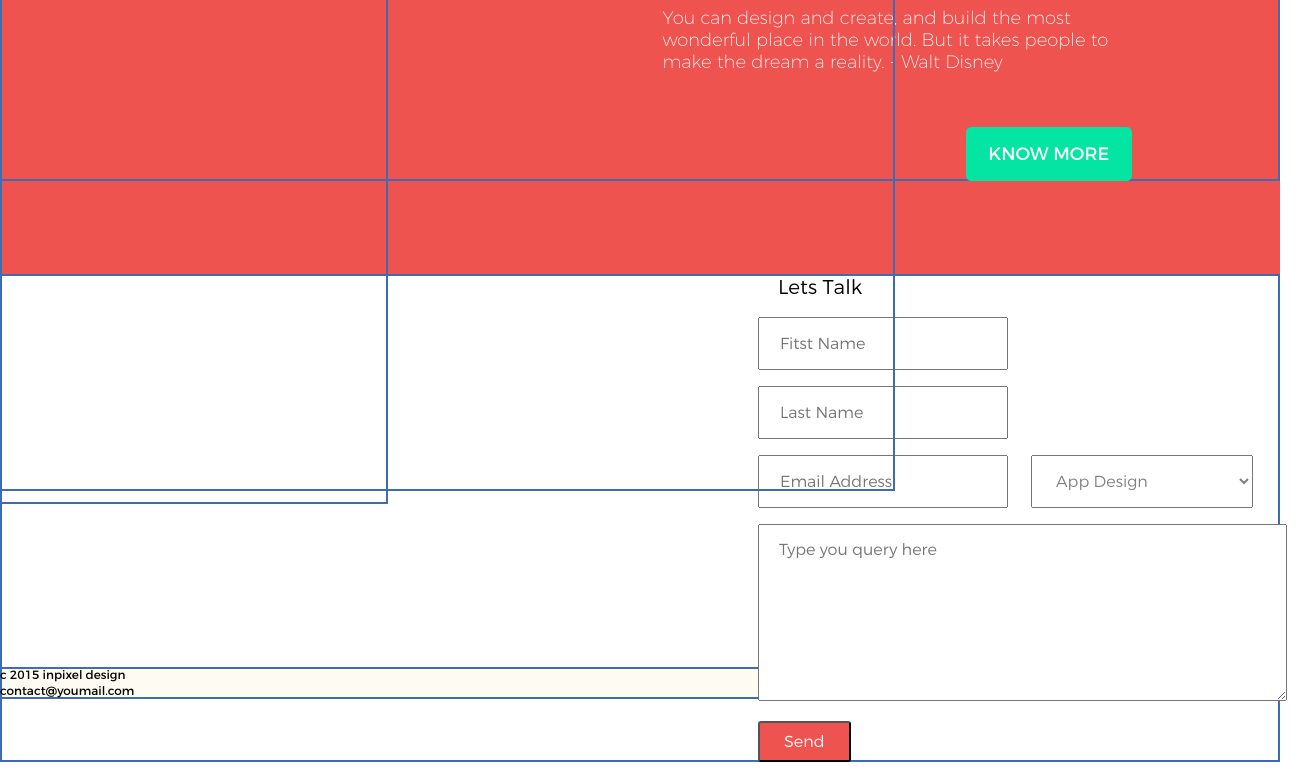
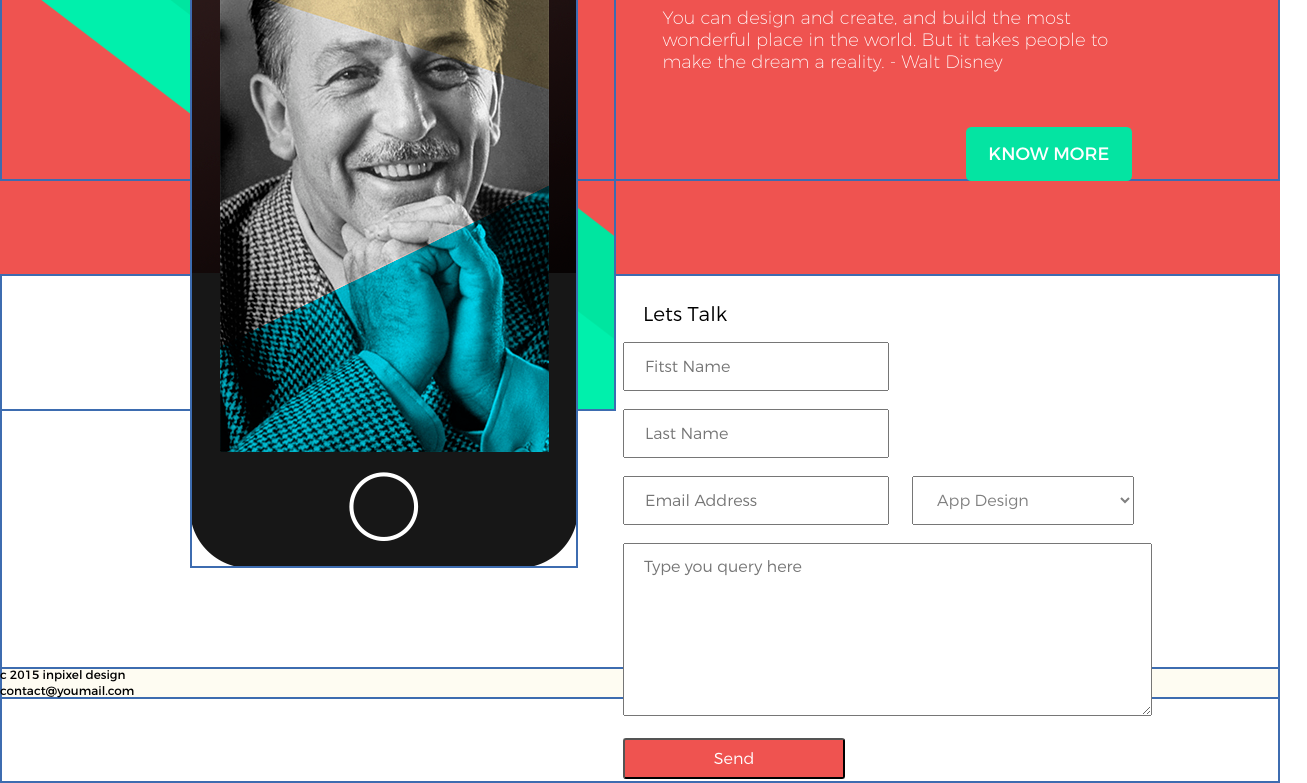
Before and after one commit to shiro1702/test, a plain HTML site: page indipixel/index.html in a window 1280 px wide. Shown: the part 410-1193 px from the top of the page, 1307 px wide, since content can reach past the window. Before the commit the page ends 1172 px from the top, so only its background shows below. Drawn offline with Linux system fonts and the light colour scheme.

Commit message:
browser commit 2
добавление изображения телефона и зеленых элементов

```diff
--- a/indipixel/css/styles.css
+++ b/indipixel/css/styles.css
@@ -116,13 +116,18 @@ height:100%;
 box-shadow: 0 0 0 2px #3d6cb0 inset;
 }
 
+.fullW.bgc11.navigation{
+position:relative;
+z-index:11;
+//box-shadow: 0 0 0 2px #3d6cb0 inset;
+}
+
 .navbartop{
 height:22px;
 }
 .navbar{
 //height:78px;
 min-height: 78px;
-
 
 //text-align:justify;
 text-align-last:justify;
@@ -185,11 +190,17 @@ height:auto;
 color:white;
 text-align:right;
 }
-
+.content .top .center{
+position:relative;
+}
 .content .decor{
-z-index:5;
+z-index:0;
 //display:inline-block;
 position:absolute;
+
+left:-279px;
+top:-80px;
+
 max-width:955px;
 width:69.91vw;
 min-width:419.46px;
@@ -199,13 +210,27 @@ height:62.59vw;
 min-height:375.54px;
 
 box-shadow: 0 0 0 2px #3d6cb0 inset;
+
+background-image:url("../images/greenelement.png");
 }
 .content .phone{
 z-index:10;
 position:absolute;
+left:190px;
+top:64px;
 width:388px;
 height:814px;
 box-shadow: 0 0 0 2px #3d6cb0 inset;
+
+background-image:url("../images/phone.png");
+}
+.content .phone .phonescreen{
+
+width:329px;
+height:583px;
+
+margin:115px auto 0;
+background-image:url("../images/phonescreen.jpg");
 }
 
 .content .Ttext{
@@ -261,15 +286,23 @@ display:inline-block;
 text-align:left;
 max-width:522px;
 width:38.21%;
-min-width:522px;
+min-width:542px;
 
+margin:27px 115px 0 0;
+}
 
-}
 
 .content .bottom .talkform input,select,textarea,.letstalk{
 font-size:16px;
 font-family:"Montserrat-Light";
-padding:14px 20px;
+padding:12px 20px;
+margin:14px 20px 4px 0;
+}
+
+.content .bottom .talkform input,select{
+width:222px;
+}
+.content .bottom .talkform .letstalk{
 margin:16px 20px 0 0;
 }
 
--- a/indipixel/index.html
+++ b/indipixel/index.html
@@ -9,7 +9,7 @@
 
 	<div class="navbartop fullW bgc21" >
 	</div>
-	<div class="fullW bgc11" >
+	<div class="fullW bgc11 navigation" >
 		<div class=" navbar center">
 			<div class="logo" >
 			indipixel
@@ -33,6 +33,7 @@
 					<div class="phonescreen">
 					</div>
 				</div>
+
 				<div class="Ttext" >
 					<!-- <div class="THtext" > -->
 					<h1>
```
Also changed, not shown: indipixel/images/greenelement.png (added), indipixel/images/phone.png (added), indipixel/images/phonescreen.jpg (added).
